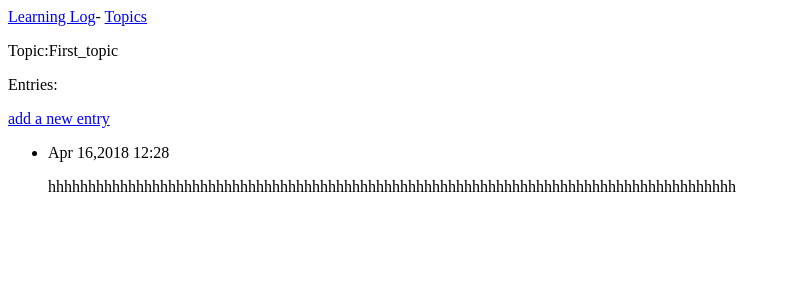
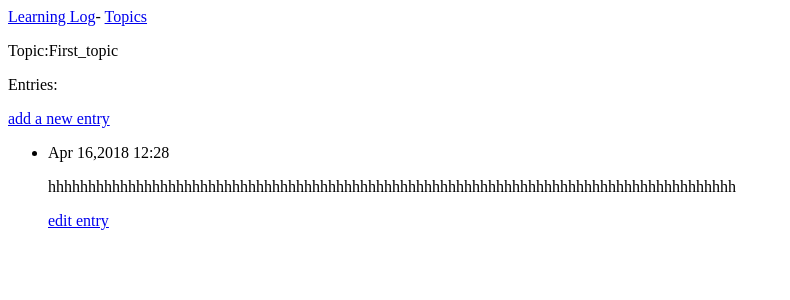
Before and after one commit to xgy221/web, a Django app: page /topics/1 in a window 1280 px wide. Shown: the top 300 px of the page, without its empty margins (0-790 px from the left). Run offline with Django 3.2, Linux system fonts and the light colour scheme; data comes from the database, SQL or seed files in the repository; both versions use the stored data as it was after the commit.

Commit message:
edit item

```diff
--- a/learning_logs/forms.py
+++ b/learning_logs/forms.py
@@ -1,7 +1,6 @@
 from django import forms
 
-from .models import Topic
-from .models import Entry
+from .models import Topic,Entry
 
 
 class TopicForm(forms.ModelForm):
--- a/learning_logs/templates/learning_logs/topic.html
+++ b/learning_logs/templates/learning_logs/topic.html
@@ -13,6 +13,9 @@
       <li>
           <p>{{entry.date_added|date:'M d,Y H:i'}}</p>
           <p>{{entry.text|linebreaks}}</p>
+          <p>
+            <a href="{% url 'learning_logs:edit_entry' entry.id %}">edit entry</a>
+          </p>
       </li>
       {% empty %}
       <li>
--- a/learning_logs/urls.py
+++ b/learning_logs/urls.py
@@ -21,4 +21,7 @@ urlpatterns = [
 
     # 用于添加新条目的页面
     path('new_entry/<int:topic_id>', views.new_entry, name='new_entry'),
+
+    # 用于编辑条目的页面
+    path('edit_entry/<int:entry_id>', views.edit_entry, name='edit_entry'),
 ]
--- a/learning_logs/views.py
+++ b/learning_logs/views.py
@@ -1,5 +1,5 @@
 from django.shortcuts import render
-from .models import Topic
+from .models import Topic,Entry
 from .forms import TopicForm, EntryForm
 from django.http import HttpResponseRedirect
 from django.urls import reverse
@@ -60,3 +60,21 @@ def new_entry(request, topic_id):
 
     context = {'topic': topic, 'form': form}
     return render(request, 'learning_logs/new_entry.html', context)
+
+def edit_entry(request,entry_id):
+    """编辑既有的条目"""
+    entry = Entry.objects.get(id=entry_id)
+    topic = entry.topic
+
+    if request.method != 'POST':
+        # 初次请求，使用当前条目填充表单
+        form = EntryForm(instance=entry)
+    else:
+        # POST提交的数据，对数据进行处理
+        form = EntryForm(instance=entry,data=request.POST)
+        if form.is_valid():
+            form.save()
+            return HttpResponseRedirect(reverse('learning_logs:topic',args=[topic.id]))
+
+    context = {'entry':entry,'topic':topic,'form':form}
+    return render(request,'learning_logs/edit_entry.html',context)
```
Also changed, not shown: learning_logs/templates/learning_logs/edit_entry.html (renamed from learning_logs/templates/learning_logs/new_entry.html, +4 -4 lines), db.sqlite3.
